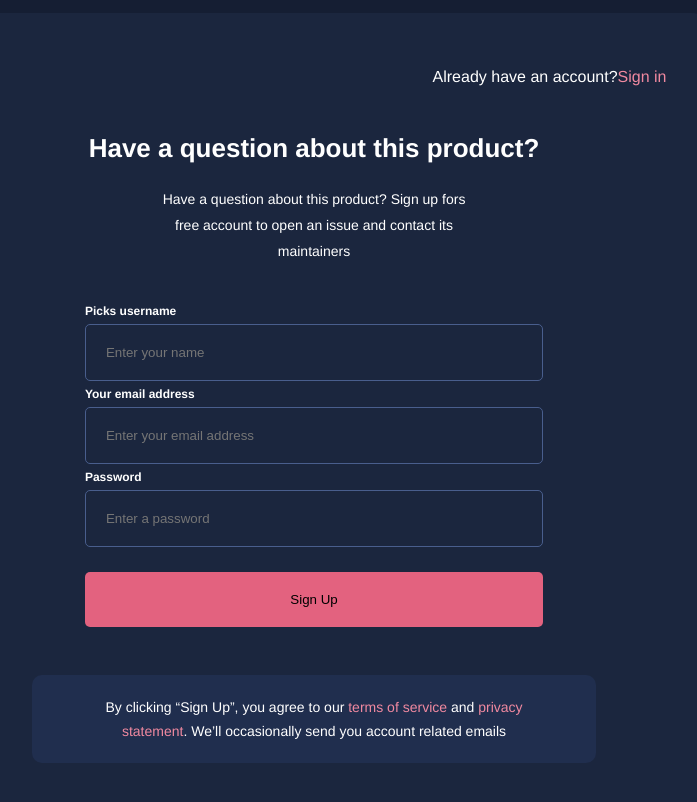
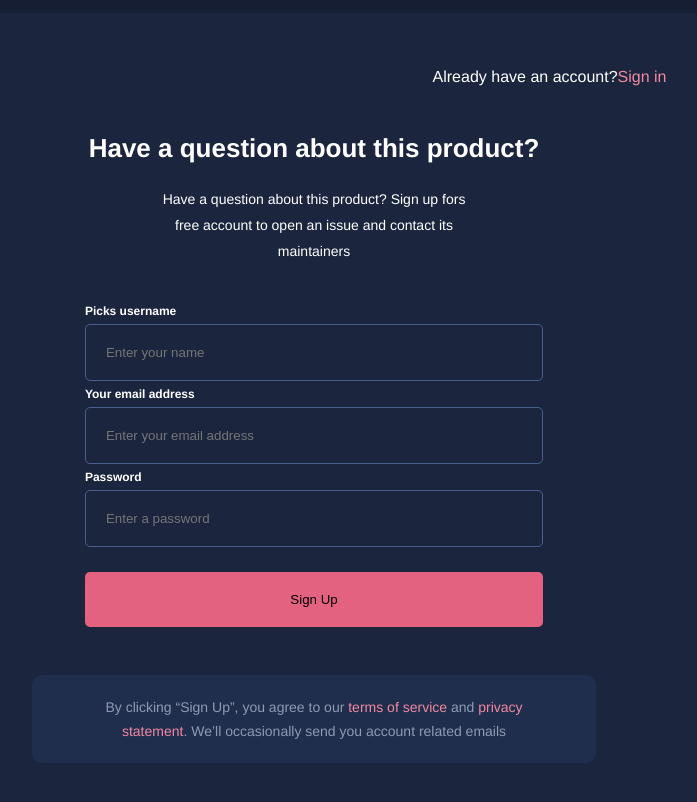
Before and after one commit to COPSTA/Login-htmlAndCss, a plain HTML site: page index.html in a window 1280 px wide. Shown: the whole page, without its empty margins (326-1023 px from the left). Drawn offline with Linux system fonts and the light colour scheme.

Commit message:
secund commit

```diff
--- a/css/style.css
+++ b/css/style.css
@@ -109,4 +109,5 @@ section {
   text-align: center;
   font-size: 14px;
   line-height: 24px;
+  color: #8f9ab2;
 }
```
